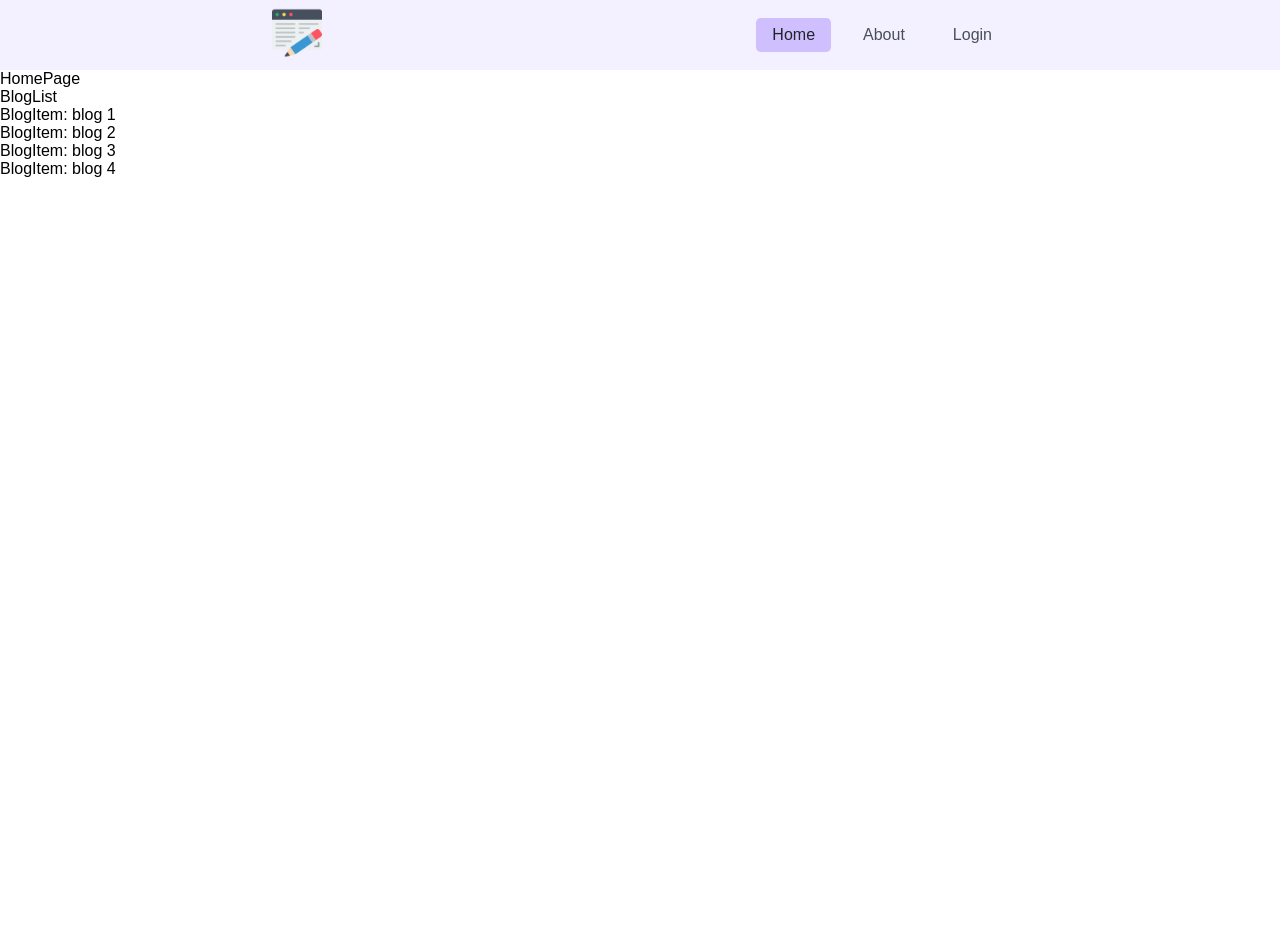
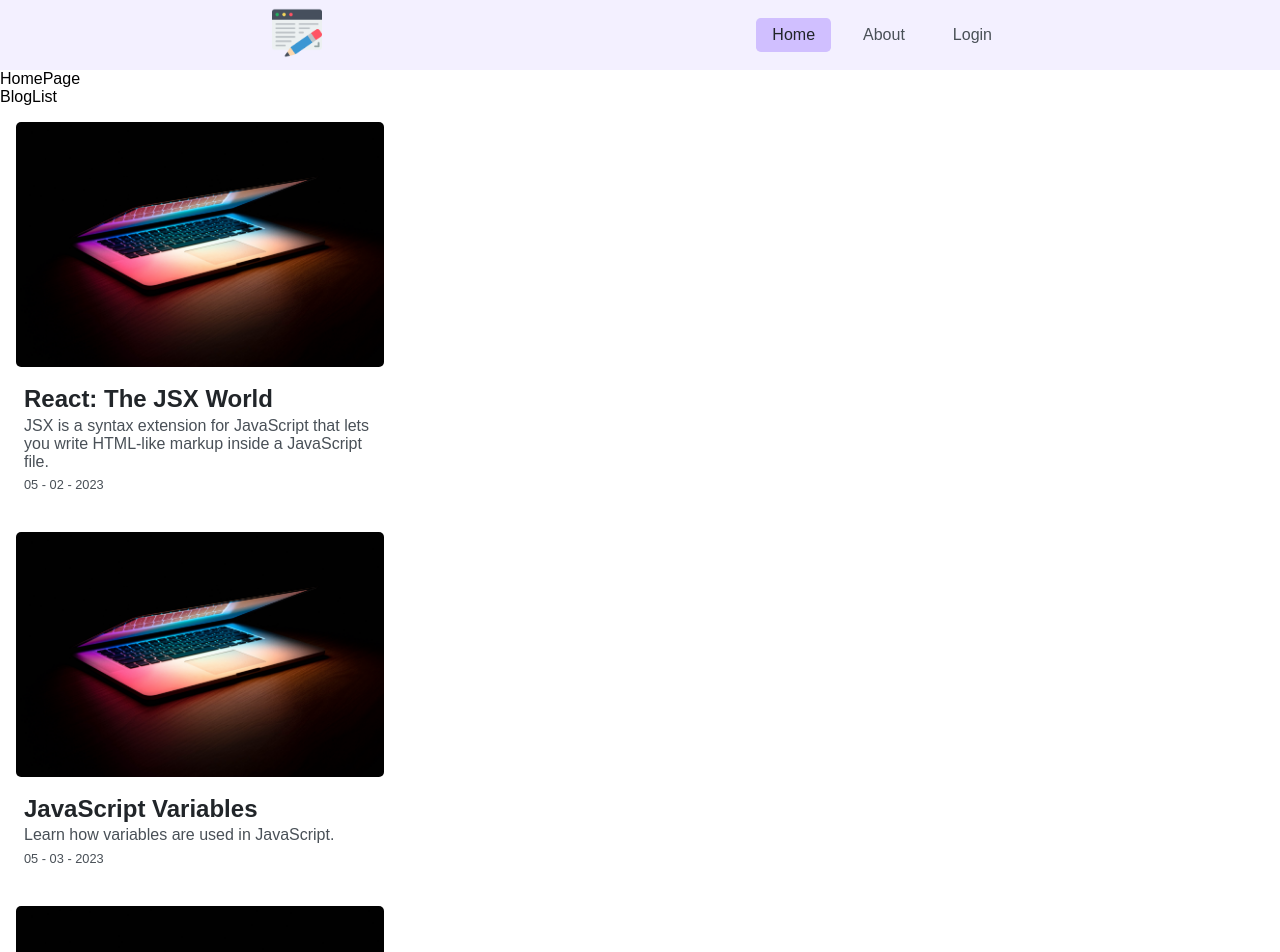
Before and after one commit to barath2001/blog-app, a React (Create React App) app in the folder frontend/: page / in a window 1280 px wide. Shown: the top 952 px of the page. Before the commit the page ends 800 px from the top, so only its background shows below. Built offline with nearby package versions, Linux system fonts and the light colour scheme.

Commit message:
add dummy  data,add markup and style to BlogItem

```diff
--- /dev/null
+++ b/frontend/src/components/BlogItem.css
@@ -0,0 +1,32 @@
+.blog-item {
+  width: 400px;
+  padding: 1rem;
+
+  display: flex;
+  flex-direction: column;
+  gap: 10px;
+}
+
+.blog-item__image {
+  width: 100%;
+  border-radius: 5px;
+}
+
+.blog-info {
+  padding: 0.5rem;
+}
+
+.blog-info__heading {
+  color: #212529;
+}
+
+.blog-info__description {
+  margin-top: 0.2rem;
+  color: #495057;
+}
+
+.blog-info__date {
+  color: #495057;
+  font-size: 0.8rem;
+  margin-top: 0.4rem;
+}
--- a/frontend/src/components/BlogItem.jsx
+++ b/frontend/src/components/BlogItem.jsx
@@ -1,7 +1,41 @@
 import React from "react";
+import laptopImage from "../assets/laptop.jpg";
+import "./BlogItem.css";
+
+const formatDate = (date) => {
+  let dt = date.getDate();
+  let month = date.getMonth() + 1;
+  let year = date.getFullYear();
+
+  if (dt < 10) {
+    dt = "0" + dt;
+  }
+  if (month < 10) {
+    month = "0" + month;
+  }
+
+  return dt + " - " + month + " - " + year;
+};
 
 const BlogItem = (props) => {
-  return <div>BlogItem: {props.item.name} </div>;
+  const date = new Date(props.item.dateCreated);
+  const dateString = formatDate(date);
+
+  const event = new Date("05 October 2011 14:48 UTC");
+  console.log(event.toISOString());
+
+  return (
+    <li className="blog-item">
+      <img src={laptopImage} className="blog-item__image" />
+      {/* following line is commented for testing purposes */}
+      {/* <img src={props.item.image} /> */}
+      <div className="blog-info">
+        <h2 className="blog-info__heading">{props.item.title}</h2>
+        <p className="blog-info__description">{props.item.description}</p>
+        <p className="blog-info__date">{dateString}</p>
+      </div>
+    </li>
+  );
 };
 
 export default BlogItem;
--- a/frontend/src/components/BlogList.jsx
+++ b/frontend/src/components/BlogList.jsx
@@ -5,9 +5,11 @@ const BlogList = (props) => {
   return (
     <div>
       <p>BlogList</p>
-      {props.items.map((item) => (
-        <BlogItem item={item} />
-      ))}
+      <ul>
+        {props.items.map((item) => (
+          <BlogItem item={item} key={item.id} />
+        ))}
+      </ul>
     </div>
   );
 };
--- /dev/null
+++ b/frontend/src/dummyData/BlogData.js
@@ -0,0 +1,33 @@
+const BlogData = [
+  {
+    id: "b1",
+    title: "React: The JSX World",
+    description:
+      "JSX is a syntax extension for JavaScript that lets you write HTML-like markup inside a JavaScript file.",
+    dateCreated: "2023-02-05T00:00:00.000Z",
+    content:
+      "Lorem ipsum dolor sit amet, consectetur adipiscing elit. Nam pulvinar dignissim erat, vitae semper leo hendrerit a. Cras neque metus, lobortis non velit non, rhoncus dictum lacus. Nam pretium eros ut venenatis pretium. Praesent et elementum nibh. In eleifend, lectus placerat condimentum aliquam, sem neque suscipit justo, at tincidunt dolor lacus id diam. In finibus placerat ultricies. Praesent eget neque malesuada, varius leo et, pulvinar urna. Mauris rhoncus vitae nibh ut rutrum. Curabitur ut tempus augue, non ultrices mauris. Donec scelerisque rutrum sapien, molestie tempor orci ullamcorper sed. Mauris sit amet maximus lectus. Quisque sagittis gravida lorem, ac consectetur dui maximus a. Curabitur volutpat non dolor vel placerat.",
+    image: "https://loremflickr.com/320/240",
+  },
+  {
+    id: "b2",
+    title: "JavaScript Variables",
+    description: "Learn how variables are used in JavaScript.",
+    dateCreated: "2023-03-05T00:00:00.000Z",
+    content:
+      "Lorem ipsum dolor sit amet, consectetur adipiscing elit. Nam pulvinar dignissim erat, vitae semper leo hendrerit a. Cras neque metus, lobortis non velit non, rhoncus dictum lacus. Nam pretium eros ut venenatis pretium. Praesent et elementum nibh. In eleifend, lectus placerat condimentum aliquam, sem neque suscipit justo, at tincidunt dolor lacus id diam. In finibus placerat ultricies. Praesent eget neque malesuada, varius leo et, pulvinar urna. Mauris rhoncus vitae nibh ut rutrum. Curabitur ut tempus augue, non ultrices mauris. Donec scelerisque rutrum sapien, molestie tempor orci ullamcorper sed. Mauris sit amet maximus lectus. Quisque sagittis gravida lorem, ac consectetur dui maximus a. Curabitur volutpat non dolor vel placerat.",
+    image: "https://loremflickr.com/320/240",
+  },
+  {
+    id: "b3",
+    title: "Web developer extensions",
+    description:
+      "Here is the list of extensions which improves the workflow of a web developer.",
+    dateCreated: "2023-03-20T00:00:00.000Z",
+    content:
+      "Lorem ipsum dolor sit amet, consectetur adipiscing elit. Nam pulvinar dignissim erat, vitae semper leo hendrerit a. Cras neque metus, lobortis non velit non, rhoncus dictum lacus. Nam pretium eros ut venenatis pretium. Praesent et elementum nibh. In eleifend, lectus placerat condimentum aliquam, sem neque suscipit justo, at tincidunt dolor lacus id diam. In finibus placerat ultricies. Praesent eget neque malesuada, varius leo et, pulvinar urna. Mauris rhoncus vitae nibh ut rutrum. Curabitur ut tempus augue, non ultrices mauris. Donec scelerisque rutrum sapien, molestie tempor orci ullamcorper sed. Mauris sit amet maximus lectus. Quisque sagittis gravida lorem, ac consectetur dui maximus a. Curabitur volutpat non dolor vel placerat.",
+    image: "https://loremflickr.com/320/240",
+  },
+];
+
+export default BlogData;
--- a/frontend/src/pages/HomePage.jsx
+++ b/frontend/src/pages/HomePage.jsx
@@ -1,26 +1,13 @@
 import React from "react";
 import BlogList from "../components/BlogList";
 
-const items = [
-  {
-    name: "blog 1",
-  },
-  {
-    name: "blog 2",
-  },
-  {
-    name: "blog 3",
-  },
-  {
-    name: "blog 4",
-  },
-];
+import BlogData from "../dummyData/BlogData";
 
 const HomePage = () => {
   return (
     <div>
       <p>HomePage</p>
-      <BlogList items={items} />
+      <BlogList items={BlogData} />
     </div>
   );
 };
```
Also changed, not shown: frontend/src/assets/laptop.jpg (added).
